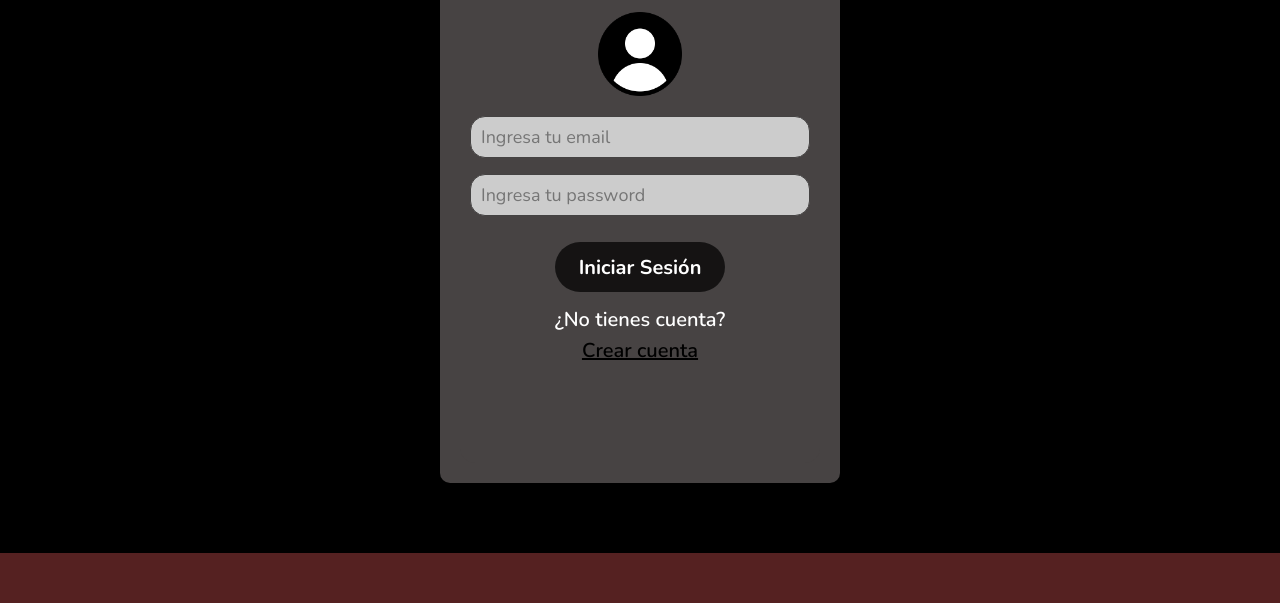
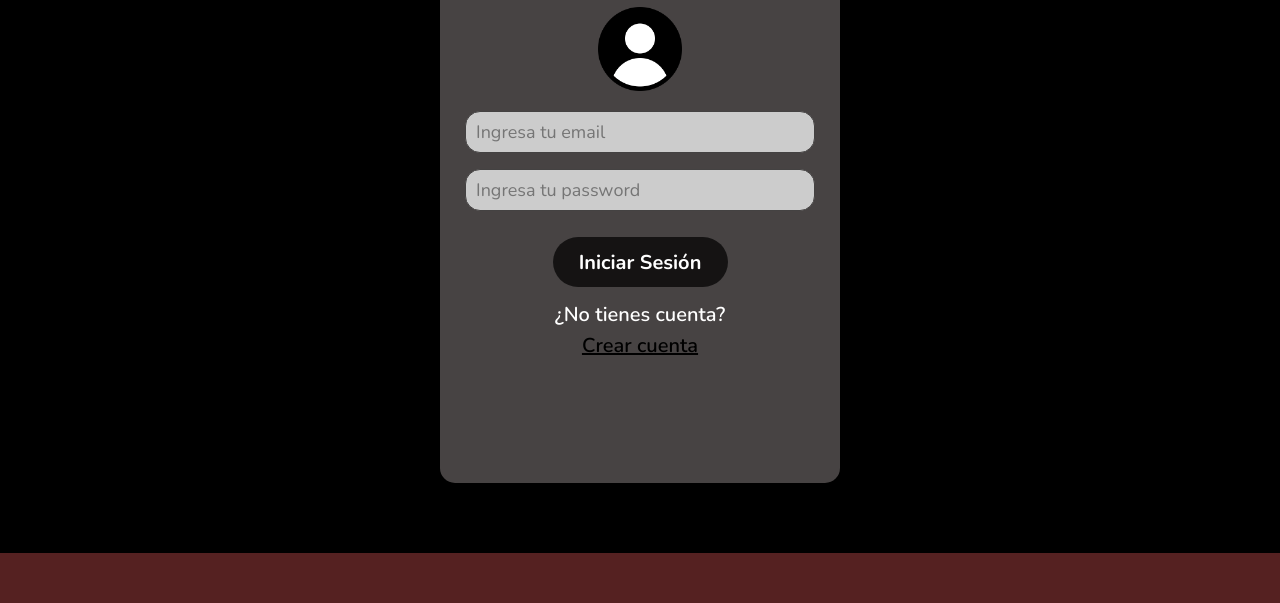
Before and after one commit to AldanaVegaS/Web_estatica, a plain HTML site: page pages/registro.html in a window 1280 px wide. Shown: the part 257-860 px from the top of the page. Drawn offline with nearby package versions, Linux system fonts and the light colour scheme.

Commit message:
Update stylesRegistro.css
modificaciones a atributos en los estilos de la pagina de registro

```diff
--- a/css/stylesRegistro.css
+++ b/css/stylesRegistro.css
@@ -88,12 +88,11 @@ p{
 .flip-card{
     width: 400px;
     height: 600px;
-    padding: 20px;
     margin: auto;
     margin-top: 70px;
     margin-bottom:70px ;
     border-radius: 10px;
-    background: #474343;
+    background: black;
     color: white;
     box-shadow: 7px 13px 37px #000;
     perspective: 800px;
@@ -117,7 +116,7 @@ p{
     width: 100%;
     height: 100%;
     border-radius: 15px;
-    padding: 10px;
+    padding: 25px;
     background: #474343;
     backface-visibility: hidden;
     box-sizing: border-box;
```
